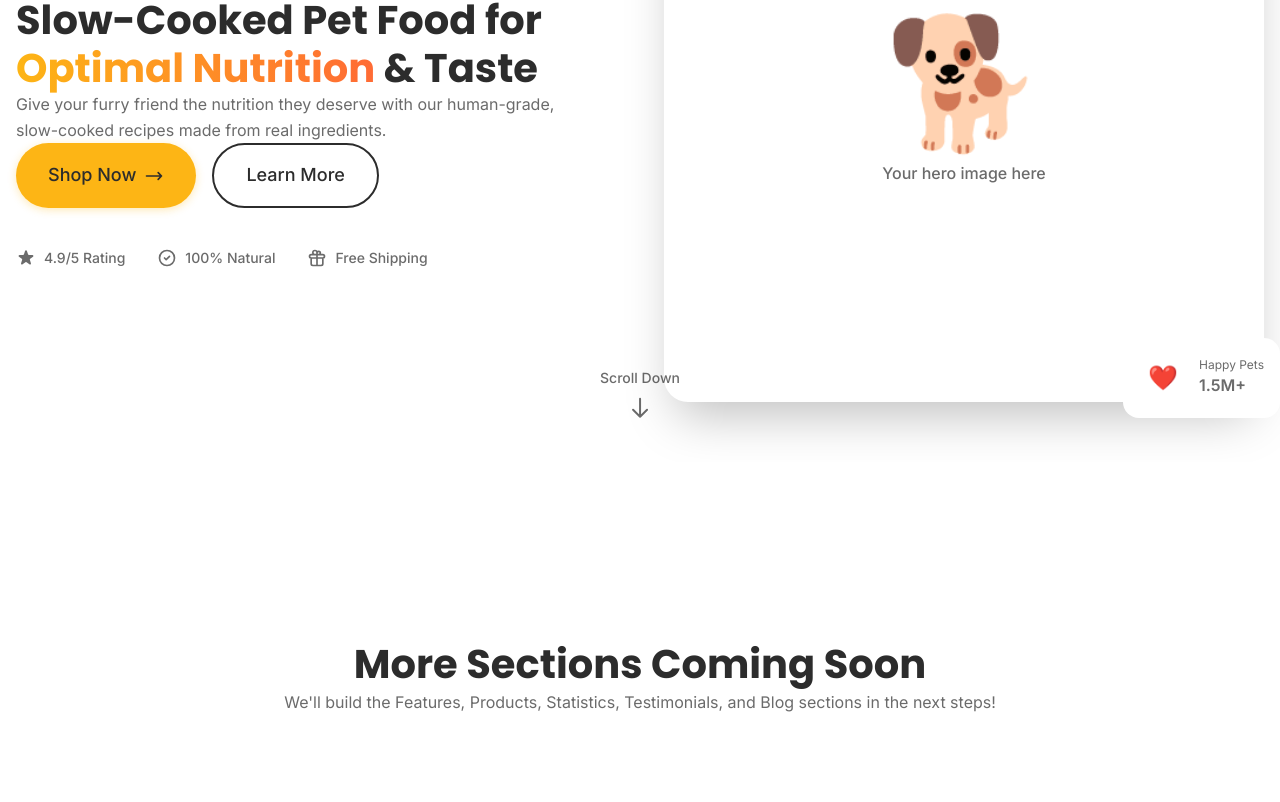
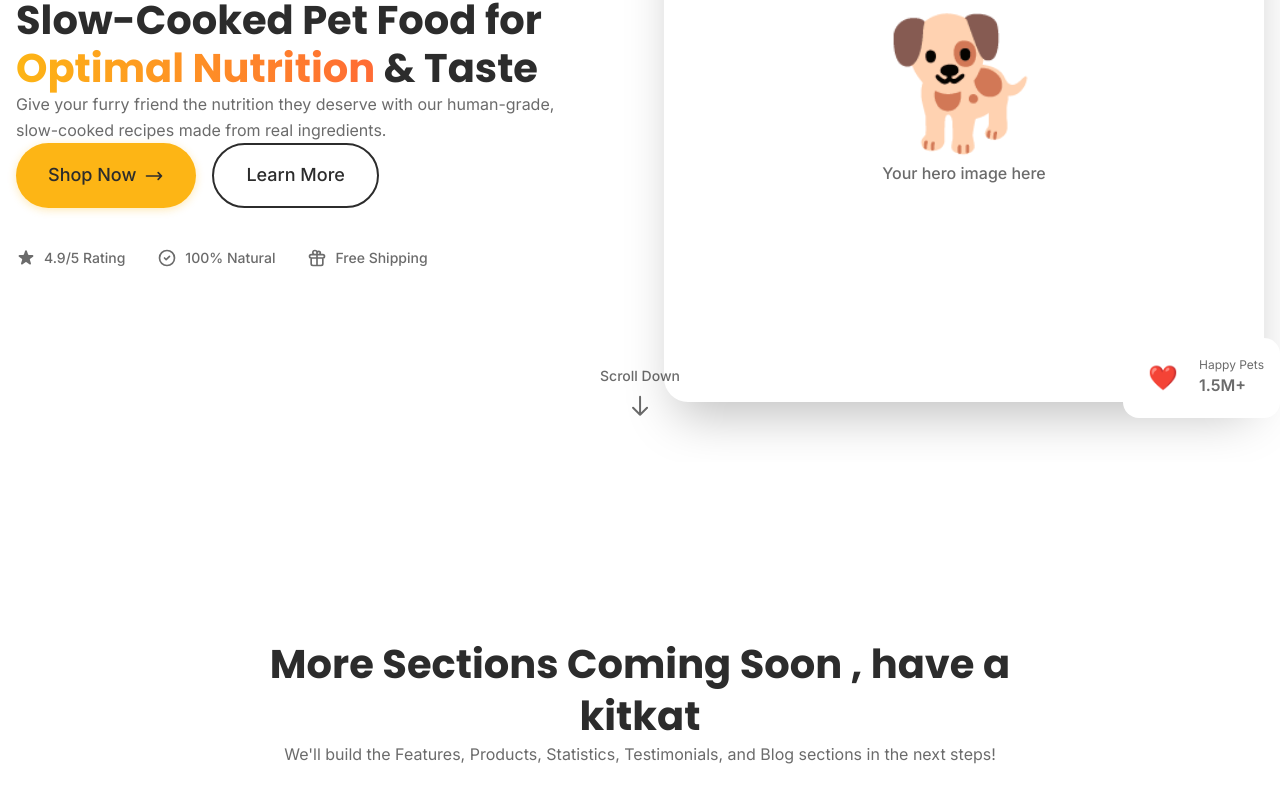
Before and after one commit to RahatInCode/mozart, a React (Vite) app in the folder frontend-side/: page / in a window 1280 px wide. Shown: the part 338-1140 px from the top of the page. Built offline with nearby package versions, Linux system fonts and the light colour scheme.

Commit message:
adding kitkat

```diff
--- a/frontend-side/src/App.tsx
+++ b/frontend-side/src/App.tsx
@@ -11,7 +11,7 @@ function App() {
         <div className="section-container">
           <div className="text-center max-w-3xl mx-auto py-20">
             <h2 className="text-section font-heading font-bold text-neutral-dark mb-6">
-              More Sections Coming Soon
+              More Sections Coming Soon , have a kitkat
             </h2>
             <p className="text-body-lg text-neutral-gray">
               We'll build the Features, Products, Statistics, Testimonials,
```
